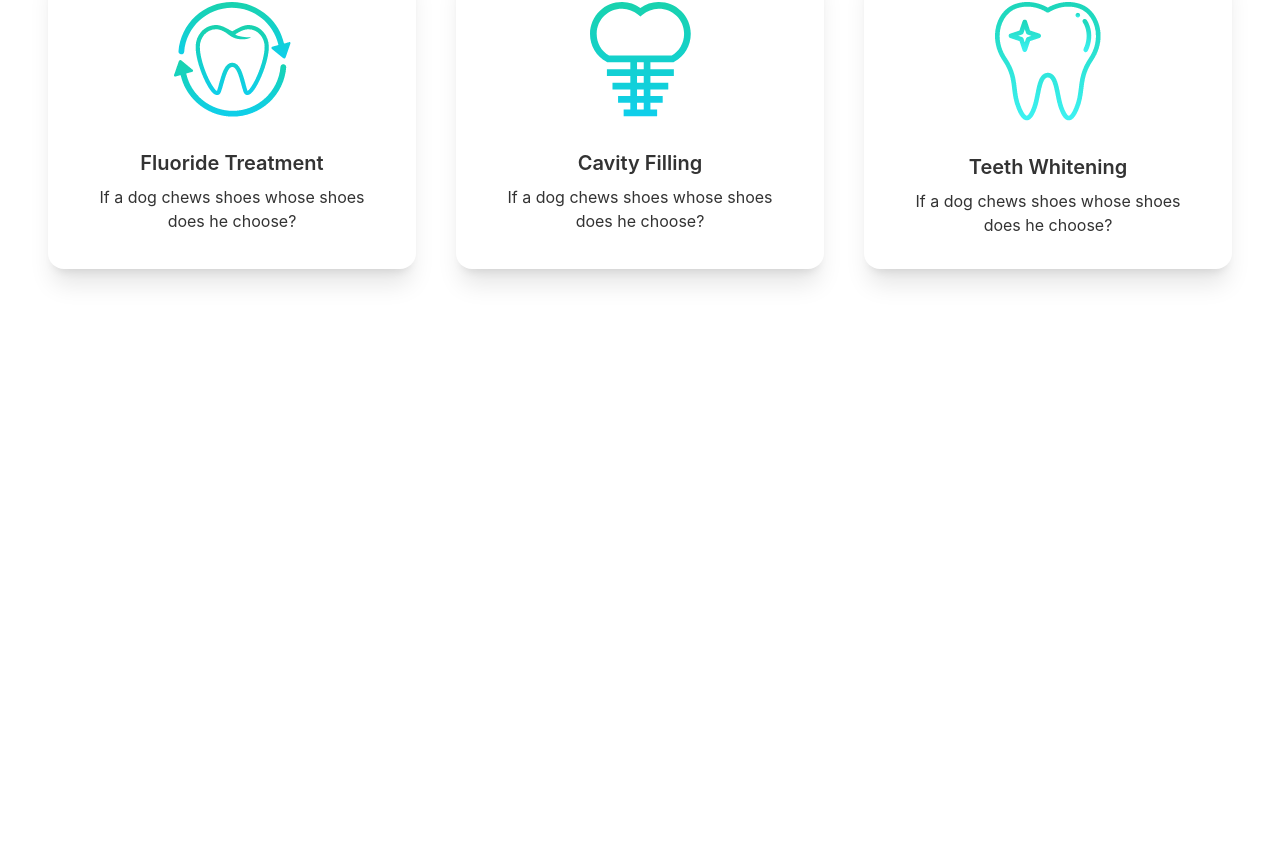
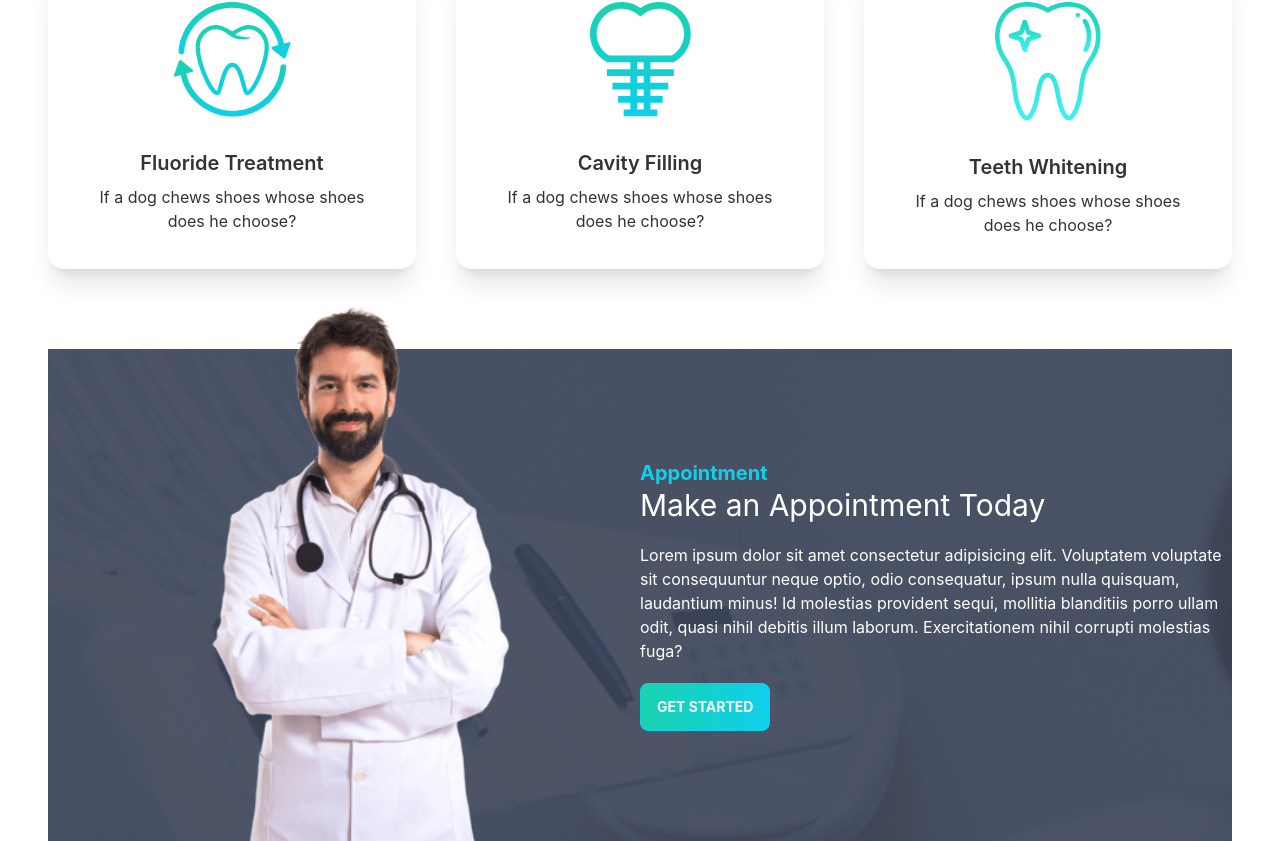
Before and after one commit to Misrat121/doctor-portal, a React (Create React App) app: page / in a window 1280 px wide. Shown: the part 1194-2035 px from the top of the page. Before the commit the page ends 1543 px from the top, so only its background shows below. Built offline with nearby package versions, Linux system fonts and the light colour scheme.

Commit message:
appointment section done

```diff
--- a/src/Pages/Home/Banner.js
+++ b/src/Pages/Home/Banner.js
@@ -1,5 +1,6 @@
 import React from "react";
 import Chair from "../../assets/images/chair.png";
+import PrimaryButton from "../Shared/PrimaryButton";
 const Banner = () => {
   return (
     <div class="hero min-h-screen ">
@@ -12,9 +13,7 @@ const Banner = () => {
             excepturi exercitationem quasi. In deleniti eaque aut repudiandae et
             a id nisi.
           </p>
-          <button class="btn btn-primary uppercase text-white font-bold bg-gradient-to-r from-secondary to-primary">
-            Get Started
-          </button>
+          <PrimaryButton>Get Started</PrimaryButton>
         </div>
       </div>
     </div>
--- a/src/Pages/Home/Home.js
+++ b/src/Pages/Home/Home.js
@@ -1,6 +1,7 @@
 import React from "react";
 import Banner from "./Banner";
 import Info from "./Info";
+import MakeAppointment from "./MakeAppointment";
 import Services from "./Services";
 
 const Home = () => {
@@ -9,6 +10,7 @@ const Home = () => {
       <Banner></Banner>
       <Info></Info>
       <Services></Services>
+      <MakeAppointment></MakeAppointment>
     </div>
   );
 };
--- /dev/null
+++ b/src/Pages/Home/MakeAppointment.js
@@ -0,0 +1,33 @@
+import React from "react";
+import doctor from "../../assets/images/doctor.png";
+import appointment from "../../assets/images/appointment.png";
+import PrimaryButton from "../Shared/PrimaryButton";
+
+const MakeAppointment = () => {
+  return (
+    <section
+      style={{
+        background: `url(${appointment})`,
+      }}
+      className="flex justify-center items-center"
+    >
+      <div className="flex-1 hidden lg:block">
+        <img className="mt-[-100px]" src={doctor} alt="" />
+      </div>
+      <div className="flex-1">
+        <h3 className="text-xl text-primary font-bold">Appointment</h3>
+        <h2 className="text-3xl text-white">Make an Appointment Today</h2>
+        <p className="text-white py-5">
+          Lorem ipsum dolor sit amet consectetur adipisicing elit. Voluptatem
+          voluptate sit consequuntur neque optio, odio consequatur, ipsum nulla
+          quisquam, laudantium minus! Id molestias provident sequi, mollitia
+          blanditiis porro ullam odit, quasi nihil debitis illum laborum.
+          Exercitationem nihil corrupti molestias fuga?
+        </p>
+        <PrimaryButton>Get Started</PrimaryButton>
+      </div>
+    </section>
+  );
+};
+
+export default MakeAppointment;
--- /dev/null
+++ b/src/Pages/Shared/PrimaryButton.js
@@ -0,0 +1,11 @@
+import React from "react";
+
+const PrimaryButton = ({ children }) => {
+  return (
+    <button class="btn btn-primary uppercase text-white font-bold bg-gradient-to-r from-secondary to-primary">
+      {children}
+    </button>
+  );
+};
+
+export default PrimaryButton;
```
